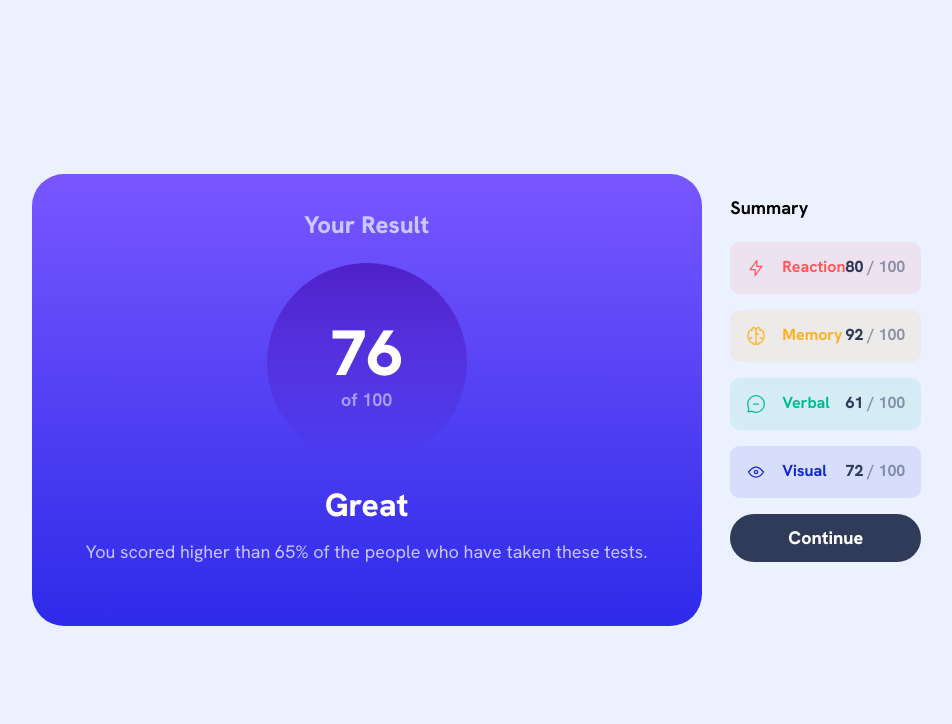
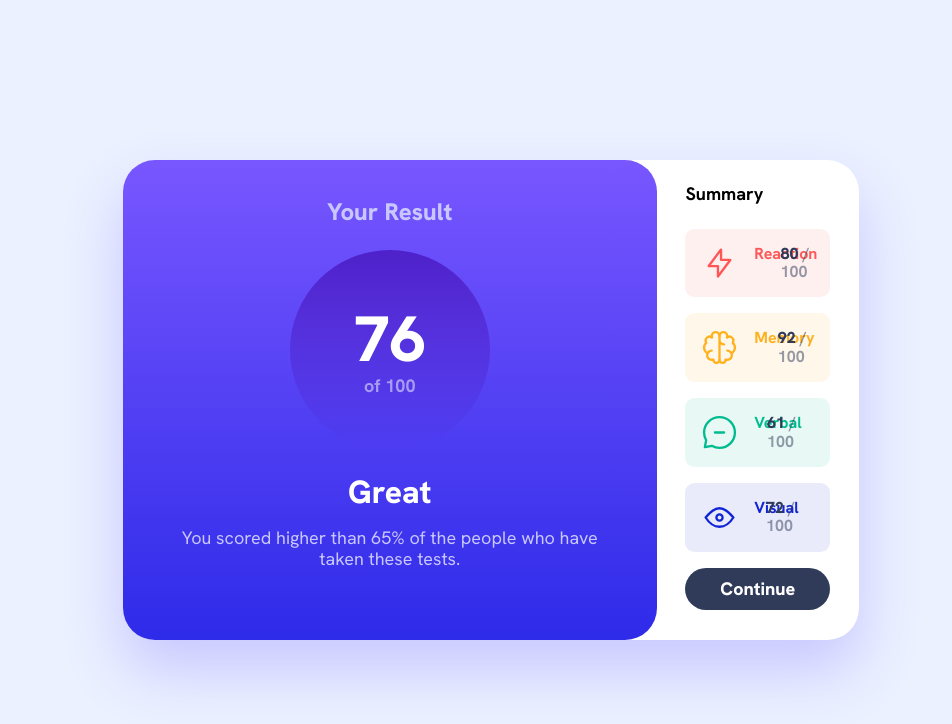
Before and after one commit to nikogalvan/fm-results-summary-component, a React (Vite) app: page / in a window 1280 px wide. Shown: the top 724 px of the page, without its empty margins (149-1101 px from the left). Built offline with nearby package versions, Linux system fonts and the light colour scheme.

Commit message:
style(Cards): update layout and add styles for responsiveness

```diff
--- a/src/components/cards/Cards.module.css
+++ b/src/components/cards/Cards.module.css
@@ -1,10 +1,16 @@
 .cards {
+  max-height: 480px;
   display: flex;
   flex-direction: column;
+  background-color: var(--white);
 }
 
 @media screen and (min-width: 768px) {
   .cards {
     flex-direction: row;
+    width: 736px;
+    box-shadow: 0 30px 60px var(--light-lavender);
+    border-radius: 2rem;
+    justify-content: center;
   }
 }
```
